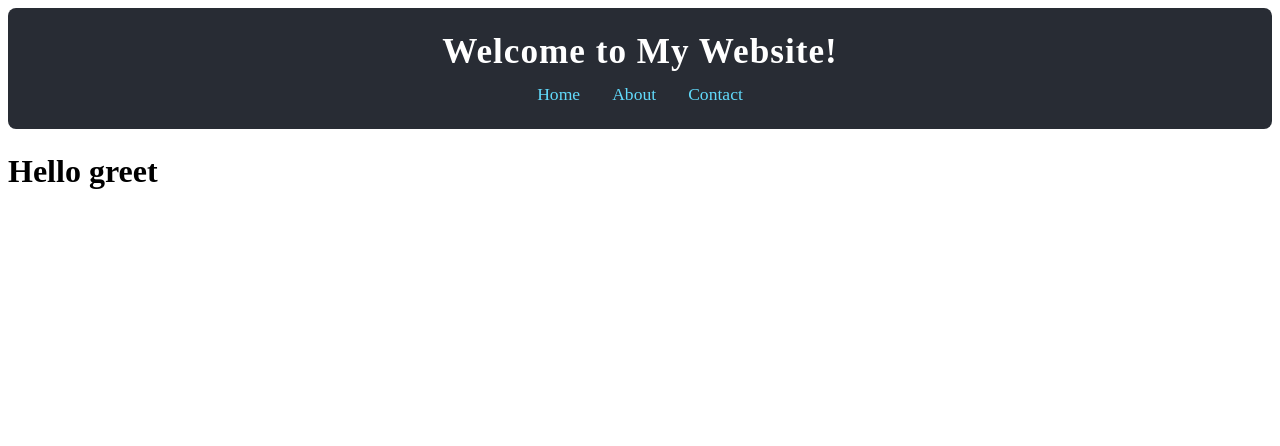
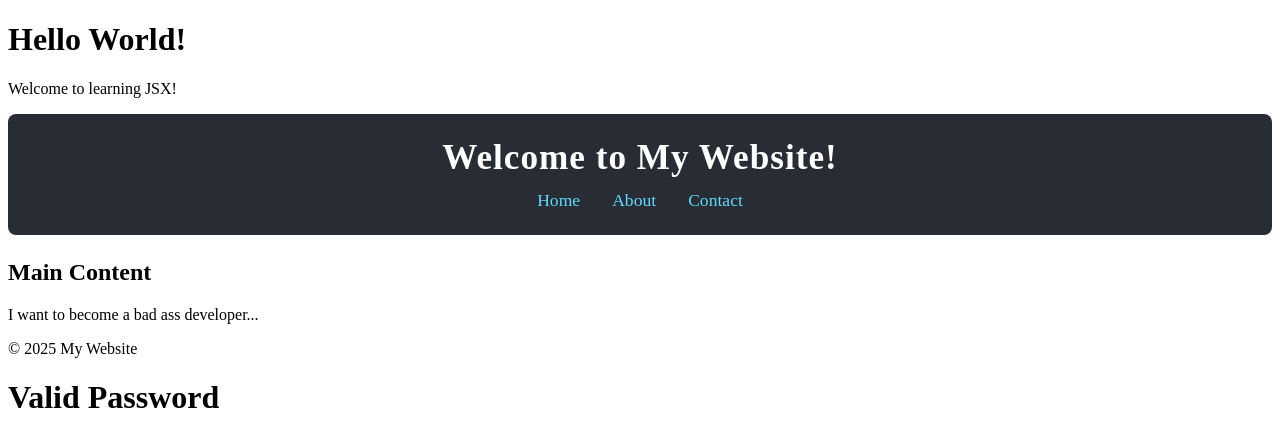
Before and after one commit to pauljustinchristopher/react-practice, a React (Vite) app: page / in a window 1280 px wide. Shown: the top 446 px of the page. Built offline with nearby package versions, Linux system fonts and the light colour scheme.

Commit message:
I learnt about props

```diff
--- a/src/App.jsx
+++ b/src/App.jsx
@@ -1,7 +1,11 @@
 // const ValidPassword = () => <h1>Valid Password</h1>;
 
-import Greet from "./component/Greet";
+import Footer from "./component/Footer";
 import Header from "./component/Header";
+import Main from "./component/Main";
+import Person from "./component/Person";
+import WelcomeMessage from "./component/WelcomeMessage";
+import Password from "./component/Password";
 
 // const InvalidPassword = () => <h1>Invalid Password</h1>;
 
@@ -29,8 +33,13 @@ import Header from "./component/Header";
 const App = () => {
   return(
   <>
+    <WelcomeMessage />
     <Header />
-    <Greet />
+    <Main />
+    <Footer />
+    <Password isValid={true} />
+    {/* <Person name="Paul" age={21} /> */}
+
   </>
 )}
 
--- a/src/Footer.jsx
+++ b/src/component/Footer.jsx
@@ -2,9 +2,9 @@ import React from 'react'
 
 const Footer = () => {
   return (
-    <div>
-
-    </div>
+    <footer>
+      <p>&copy; 2025 My Website</p>
+    </footer>
   )
 }
 
--- a/src/component/Greet.jsx
+++ /dev/null
@@ -1,11 +0,0 @@
-import React from 'react'
-
-const Greet = () => {
-  return (
-    <div>
-        <h1>Hello greet</h1>
-    </div>
-  )
-}
-
-export default Greet
--- a/src/component/Header.jsx
+++ b/src/component/Header.jsx
@@ -3,11 +3,11 @@ import './Header.css'
 
 const Header = () => {
   return (
-    <header className="bg-gray-800 text-white py-6 rounded-lg mb-6 shadow-md">
-      <h1 className="text-3xl font-bold mb-4 tracking-wide">
+    <header>
+      <h1>
         Welcome to My Website!
       </h1>
-      <nav className="flex justify-center gap-x-12">
+      <nav>
         <a href="#">Home</a>
         <a href="#">About</a>
         <a href="#">Contact</a>
--- /dev/null
+++ b/src/component/Main.jsx
@@ -0,0 +1,12 @@
+import React from 'react'
+
+const Main = () => {
+  return (
+    <main>
+        <h2>Main Content</h2>
+        <p>I want to become a bad ass developer...</p>
+    </main>
+  )
+}
+
+export default Main
--- /dev/null
+++ b/src/component/Password.jsx
@@ -0,0 +1,12 @@
+ import React from 'react'
+
+
+ const ValidPassword = () => <h1>Valid Password</h1>
+
+ const InvalidPassword = () => <h1>Invalid Password </h1>
+
+ const Password = ({isValid}) => {
+    return isValid? <ValidPassword/> : <InvalidPassword/>;
+ }
+
+ export default Password
--- /dev/null
+++ b/src/component/Person.jsx
@@ -0,0 +1,12 @@
+import React from 'react'
+
+const Person = ({name, age}) => {
+  return (
+    <div>
+      <h2>Name: {name}</h2>
+      <p>Age: {age}</p>
+    </div>
+  )
+}
+
+export default Person
--- /dev/null
+++ b/src/component/WelcomeMessage.jsx
@@ -0,0 +1,12 @@
+import React from 'react'
+
+const WelcomeMessage = () => {
+  return (
+    <div>
+      <h1>Hello World!</h1>
+      <p>Welcome to learning JSX!</p>
+    </div>
+  )
+}
+
+export default WelcomeMessage
```
Also changed, not shown: src/Person.jsx (deleted, +0 -12 lines), src/component/ProductList.jsx (added, +34 -0 lines), src/component/UserList.jsx (added, +23 -0 lines).
